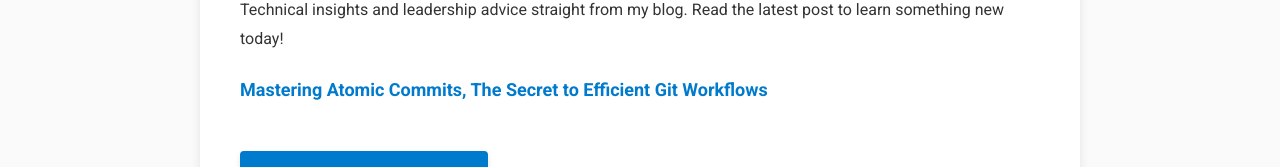
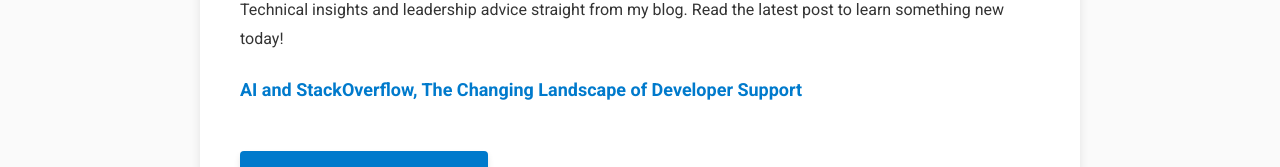
Before and after one commit to jklancic/personal-branding, an Angular app: page / in a window 1280 px wide. Shown: the part 900-1067 px from the top of the page. Built offline with nearby package versions, Linux system fonts and the light colour scheme.

Commit message:
Remove programmatic RSS feed fetching and simplify with hardcoded values

```diff
--- a/src/app/home/home.component.html
+++ b/src/app/home/home.component.html
@@ -17,9 +17,9 @@
 
     <p>
       <a class="latest-post-link"
-         href="https://medium.com/@jernej.klancic/mastering-atomic-commits-the-secret-to-efficient-git-workflows-9ce5f77452d9"
+         href="https://medium.com/@jernej.klancic/ai-and-stackoverflow-the-changing-landscape-of-developer-support-04c9a2df2067"
          target="_blank">
-        Mastering Atomic Commits, The Secret to Efficient Git Workflows
+        AI and StackOverflow, The Changing Landscape of Developer Support
       </a>
     </p>
 
```
